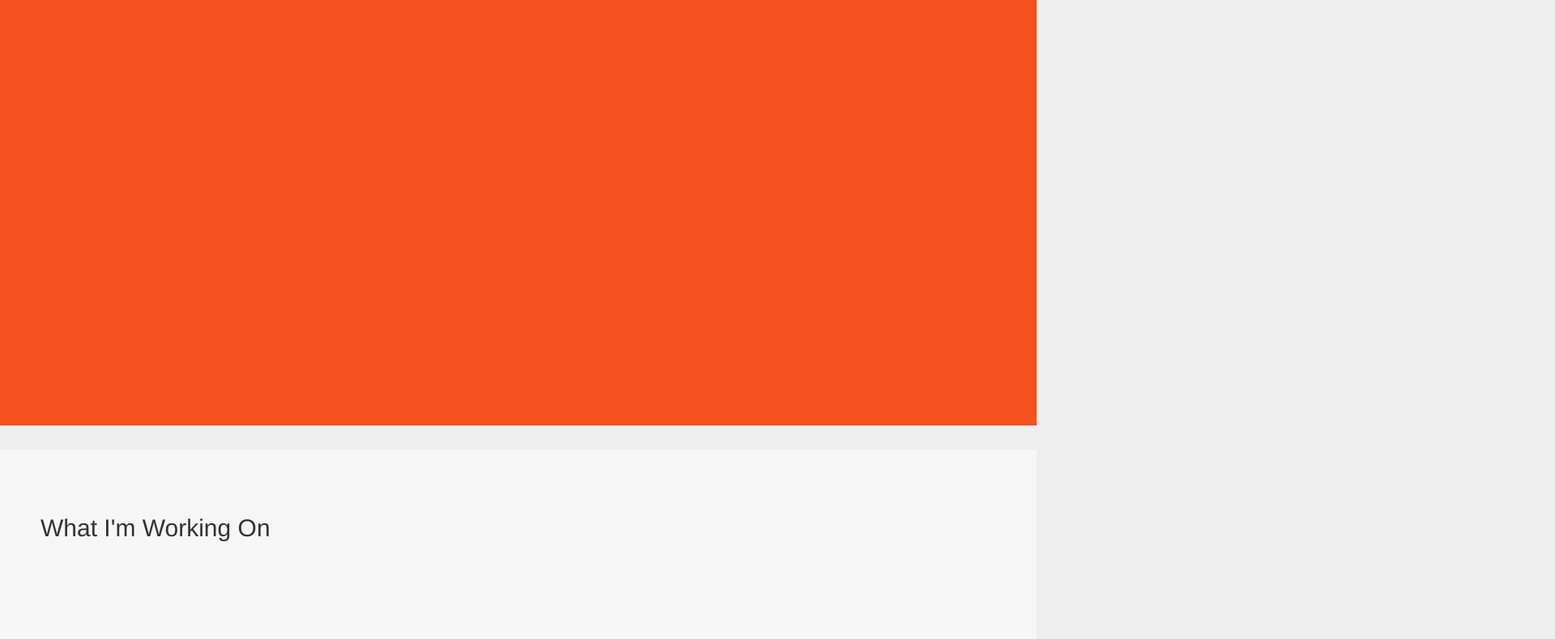
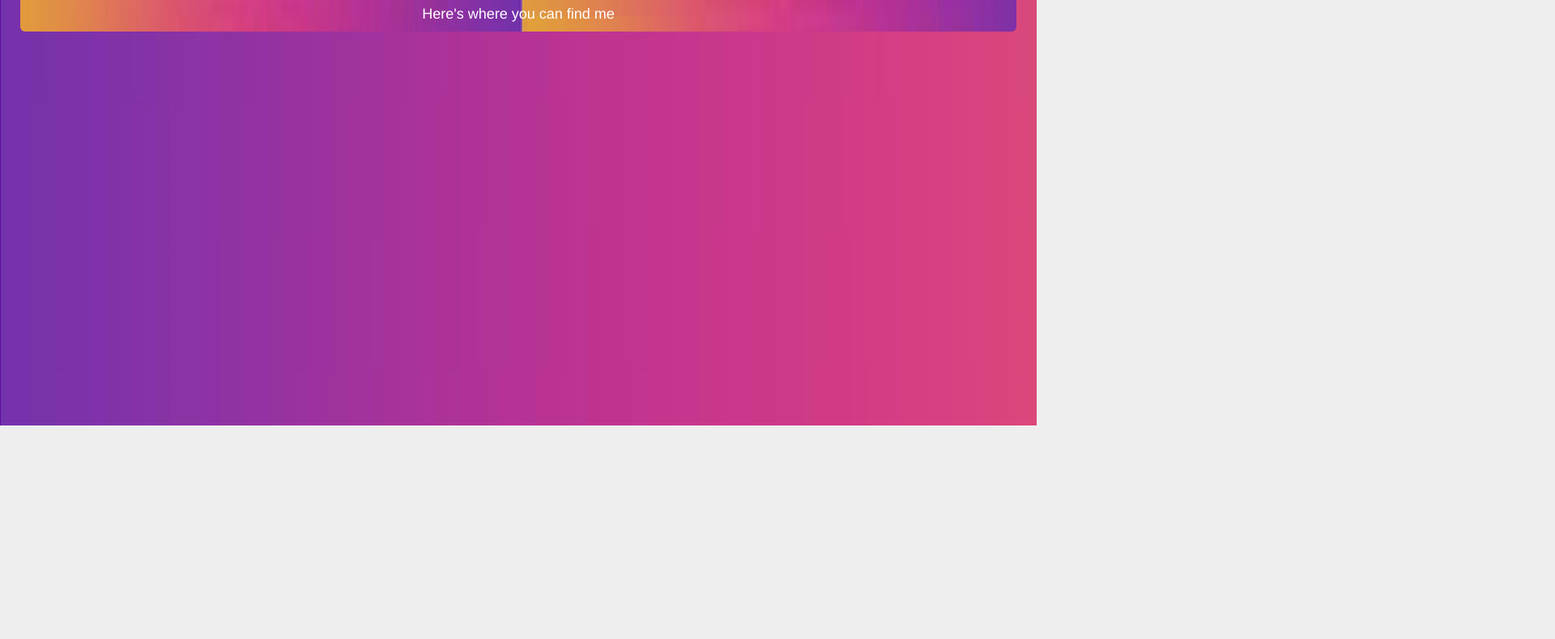
Before and after one commit to theWAM/theWAM.github.io, a plain HTML site: page index.html in a window 1280 px wide. Shown: the part 274-1064 px from the top of the page at 81% size, 1920 px wide, since content can reach past the window. After the commit the page ends 830 px from the top, so only its background shows below. Drawn offline with nearby package versions, Linux system fonts and the light colour scheme.

Commit message:
comment out main code in index.html

```diff
--- a/index.html
+++ b/index.html
@@ -25,36 +25,18 @@
     <!--   AOS scroll reveal js import  -->
         <script src="https://unpkg.com/aos@2.3.1/dist/aos.js"></script>
         <script>AOS.init();</script>
-    <!------------------------------------>
-    <!-- Navbar -->
-    <!--============================================================-->
-    <!-- 	<nav class="navbar navbar-inverse">
-          <div class="container-fluid">
-            <div class="navbar-header">
-              <a class="navbar-brand" href="home.html">WAM</a>
-            </div>
-            <ul class="nav navbar-nav">
-              <li class="active"><a href="#">Home</a></li>
-              <li class="dropdown">
-                <a class="dropdown-toggle" data-toggle="dropdown" href="theMan.html">The Man
-                <span class="caret"></span></a>
-                <ul class="dropdown-menu">
-                  <li><a href="theMan.html">Page 1-1</a></li>
-                  <li><a href="theMan.html">Page 1-2</a></li>
-                  <li><a href="theMan.html">Page 1-3</a></li>
-                </ul>
-              </li>
-              <li><a href="theMyth.html">The Myth</a></li>
-              <li><a href="theLegend.html">The Legend</a></li>
-            </ul>
-          </div>
-        </nav> -->
-    <!--============================================================-->
-    <!-- Everything else lol -->
-    <!--============================================================-->
+
+    <!--Site-in-progress code-->
+    <div id="jumbo" class="jumbotron">
+        <h1>The page is undergoing changes right now! Come back soon</h1>
+
+        <a id="button" class="btn btn-lg btn-block"
+           href="https://linktr.ee/wood_mont" role="button">Here's where you can find me</a>
+    </div>
+<!--
 
     <div id="logo">
-        <p><img src="media/colorful.png" class="img-fluid"></p> <!-- Image wrapped in <p> tag to center on screen -->
+        <p><img src="media/colorful.png" class="img-fluid"></p>  Image wrapped in <p> tag to center on screen
     </div>
 
     <div class="jumbotron text-center text-group">
@@ -98,16 +80,10 @@
 
     </div>
 
-<!--
-    <div class="container-fluid bg-grey text-group" data-aos="fade-left"
-         data-aos-anchor-placement="top-bottom">
-        <a role="button" class="btn btn-warning btn-lg btn-block" target="_blank" href="links/music/End of Saturday.mp3">End of Saturday</a>
-    </div>
--->
-
     <footer>
         © Woody Allen Montilus 2018
     </footer>
+-->
 
     <!-- Scripts -->
     <script src="scripts/index.js"></script>
--- a/styles/main.css
+++ b/styles/main.css
@@ -17,10 +17,18 @@ body {
 }
 
 .jumbotron {
-	background-color: #f4511e; /* Orange */
+	background-image: url('../media/gradientsideflip.png');/* Orange */
     color: #ffffff;
     padding: 100px 25px;
     transition: 1s;
+}
+
+#jumbo {
+    height: 100vh;
+}
+
+a {
+    color: white;
 }
 
 .container-fluid {
@@ -93,3 +101,9 @@ footer:hover {
 #logo>img {
     width: 100%;
 }
+
+#button {
+    color: white;
+    background-image: url('../media/gradientsiderelong.png');
+    border: black;
+}
```
Also changed, not shown: media/gradientflip.png (added), media/gradientsideflip.png (added), media/gradientsiderelong.png (added), 1 other file.
